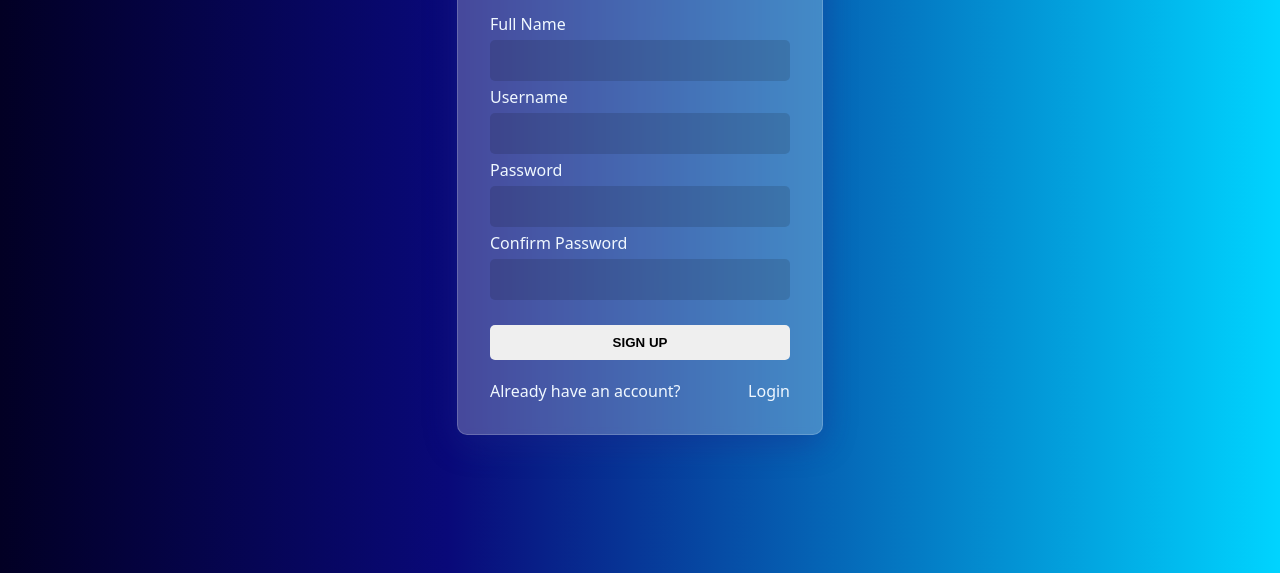
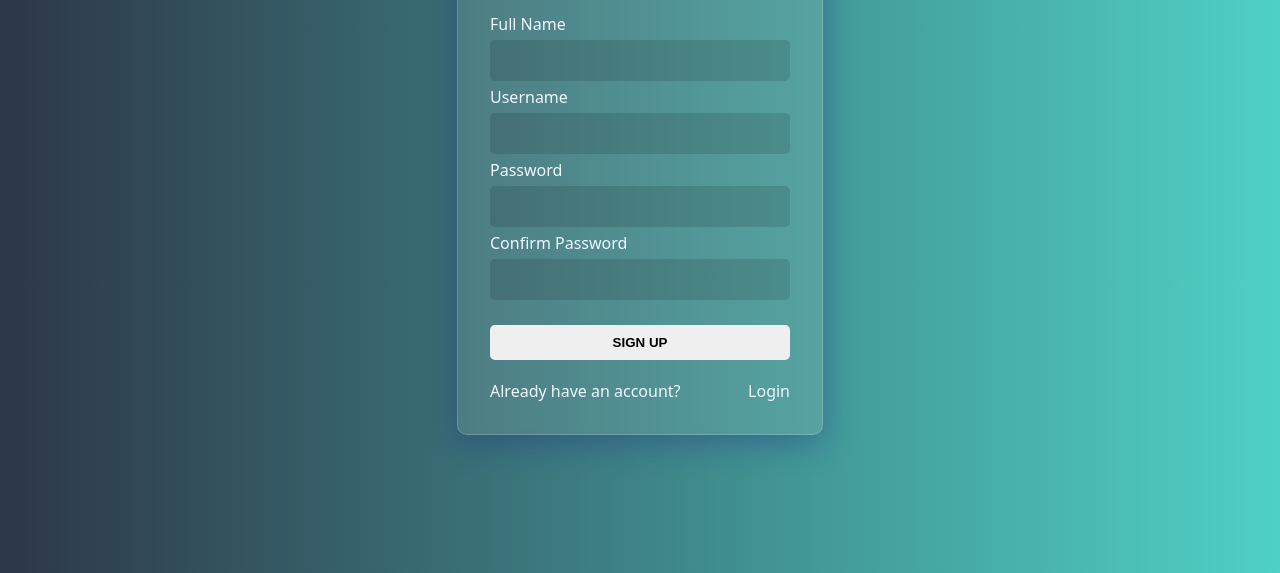
Before and after one commit to srajankumar/CSSs, a plain HTML site: page login/signup.html in a window 1280 px wide. Shown: the part 227-800 px from the top of the page. Drawn offline with Linux system fonts and the light colour scheme.

Commit message:
bg-change

```diff
--- a/login/signup.html
+++ b/login/signup.html
@@ -19,7 +19,7 @@
       <button>SIGN UP</button>
       <div class="bottom">
         <span>Already have an account? </span>
-        <a href="login.html">Login</a>
+        <a href="index.html">Login</a>
       </div>
     </div>
   </body>
--- a/login/style.css
+++ b/login/style.css
@@ -3,12 +3,7 @@ body {
     Oxygen, Ubuntu, Cantarell, "Open Sans", "Helvetica Neue", sans-serif;
   display: flex;
   background: rgb(2, 0, 36);
-  background: linear-gradient(
-    90deg,
-    rgba(2, 0, 36, 1) 0%,
-    rgba(9, 9, 121, 1) 35%,
-    rgba(0, 212, 255, 1) 100%
-  );
+  background-image: linear-gradient(to right, #2d3748, #4fd1c5);
   justify-content: center;
   align-items: center;
   color: aliceblue;
@@ -20,7 +15,7 @@ body {
   flex-direction: column;
   width: 300px;
   padding: 0 2rem;
-  background: rgba(255, 255, 255, 0.25);
+  background: rgba(255, 255, 255, 0.1);
   box-shadow: 0 8px 32px 0 rgba(31, 38, 135, 0.37);
   backdrop-filter: blur(4px);
   -webkit-backdrop-filter: blur(4px);
```
